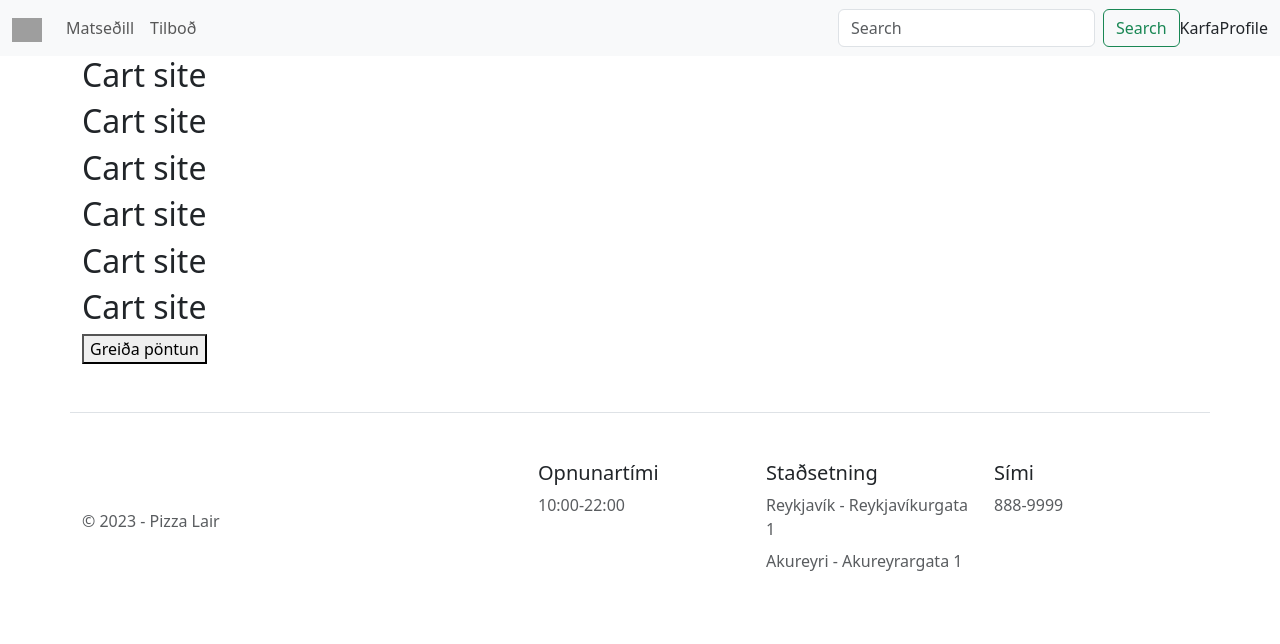
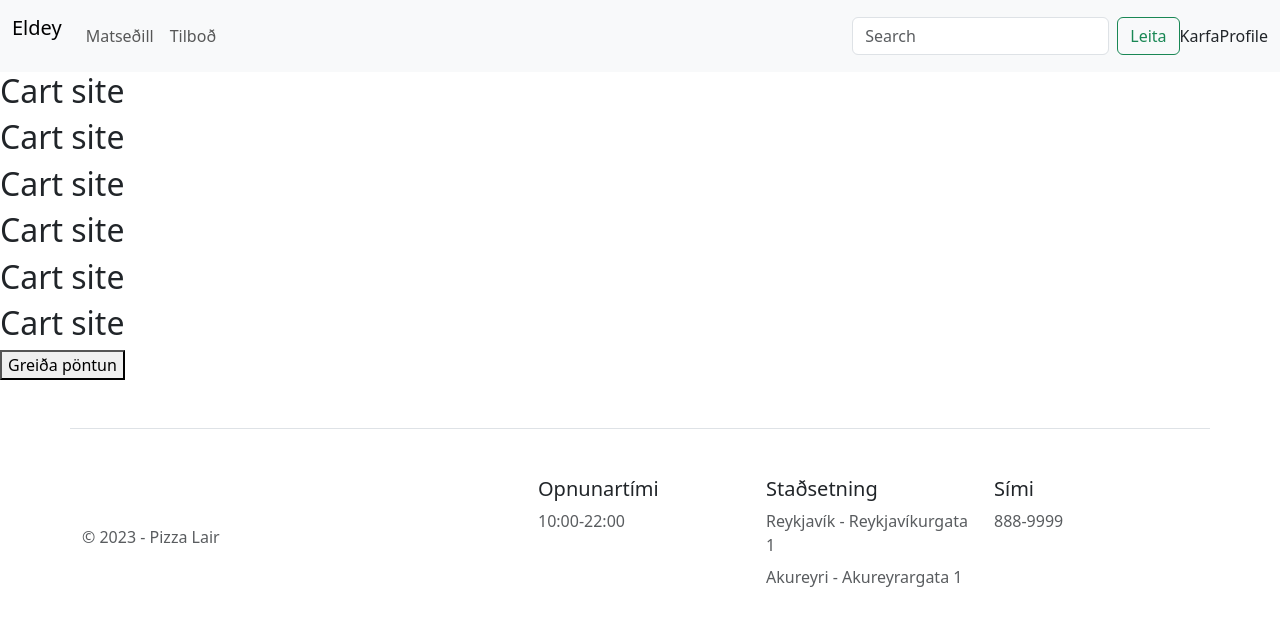
Before and after one commit to LightMH/PizzaLair, a Django app: page /cart/ in a window 1280 px wide. Shown: the top 644 px of the page. Run offline with Django 4.2, Linux system fonts and the light colour scheme; grey boxes are pictures that could not be loaded.

Commit message:
Er að vinna í homepage og navigationbar

```diff
--- a/static/css/home.css
+++ b/static/css/home.css
@@ -10,3 +10,10 @@
   font-family: "Book Antiqua";
   color: darkred;
 }
+
+.home_container {
+    background-image: url("/static/images/PizzaLair_front_page.png");
+    background-size: 100%;
+    height: 800px;
+    width: 100%;
+}
--- a/templates/base.html
+++ b/templates/base.html
@@ -6,10 +6,11 @@
     <title>Base page</title>
     <link href="https://cdn.jsdelivr.net/npm/bootstrap@5.3.0-alpha3/dist/css/bootstrap.min.css" rel="stylesheet" integrity="sha384-KK94CHFLLe+nY2dmCWGMq91rCGa5gtU4mk92HdvYe+M/SXH301p5ILy+dN9+nJOZ" crossorigin="anonymous">
     <link rel="stylesheet" href="{% static 'css/main.css' %}">
+    <link rel="stylesheet" href="{% static 'css/home.css' %}">
 </head>
 <body>
     {% include 'navigationbar.html' %}
-    <div class="container">
+    <div class="content_container">
     {% block content %}
     {% endblock %}
     </div>
--- a/templates/main.css
+++ b/templates/main.css
@@ -0,0 +1,3 @@
+ .navbar-brand {
+     color: crimson;
+ }
--- a/templates/navigationbar.html
+++ b/templates/navigationbar.html
@@ -1,6 +1,9 @@
+<head>
+<link rel="stylesheet" href="/static/css/main.css">
 <nav class="navbar navbar-expand-lg bg-body-tertiary">
   <div class="container-fluid">
-    <a class="navbar-brand" href="/"><img src="/docs/5.3/assets/brand/bootstrap-logo.svg" alt="Eldey" width="30" height="24">
+    <a class="navbar-brand" href="/">
+        <p>Eldey</p>
     </a>
     <button class="navbar-toggler" type="button" data-bs-toggle="collapse" data-bs-target="#navbarSupportedContent" aria-controls="navbarSupportedContent" aria-expanded="false" aria-label="Toggle navigation">
       <span class="navbar-toggler-icon"></span>
@@ -13,13 +16,11 @@
         <li class="nav-item">
           <a class="nav-link" href="{% url 'offer-index' %}">Tilboð</a>
         </li>
-
-
       </ul>
 
       <form class="d-flex" role="search">
-        <input class="form-control me-2" type="search" placeholder="Search" aria-label="Search">
-        <button class="btn btn-outline-success" type="submit">Search</button>
+        <input class="form-control me-2" type="search" placeholder="Search" aria-label="Leita">
+        <button class="btn btn-outline-success" type="submit">Leita</button>
       </form>
         <a class="nav-item">
           <a class="nav-link" href="{% url 'cart-index' %}">Karfa</a>
@@ -27,7 +28,7 @@
         <a class="nav-item">
           <a class="nav-link" href="{% url 'user-index' %}">Profile</a>
         </a>
-
     </div>
   </div>
 </nav>
+</head>
```
Also changed, not shown: templates/Home/home.html (+6 -7 lines), static/images/cart_icon.png (added), static/images/profile_icon.png (added).
